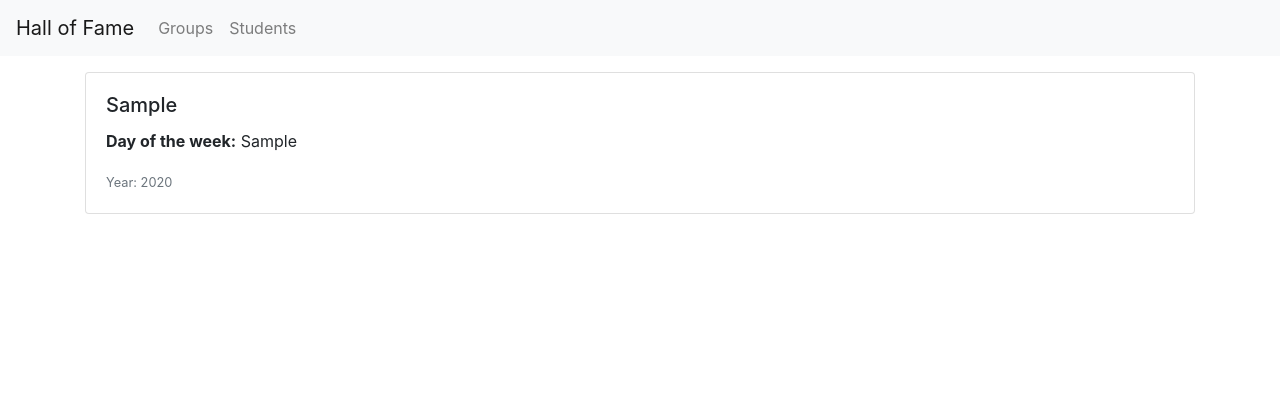
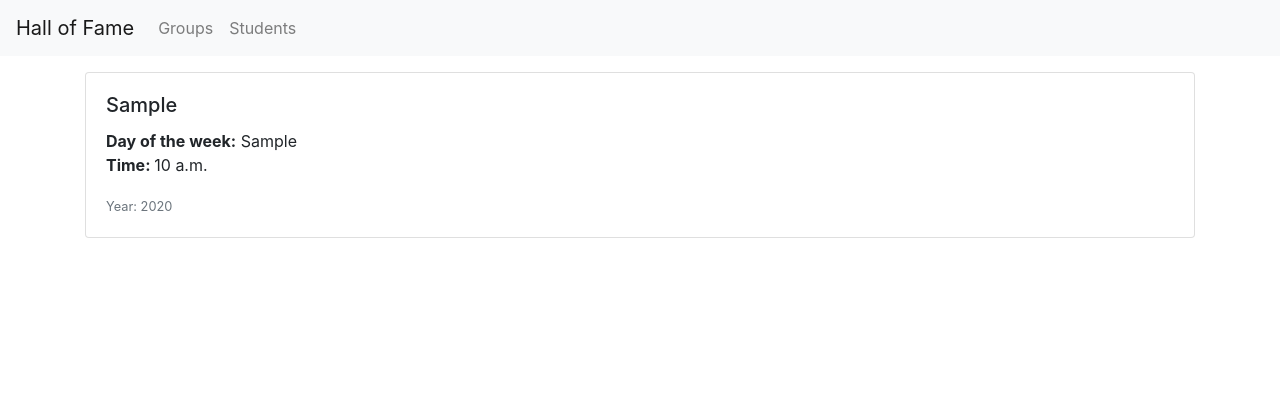
Before and after one commit to hardkov/hall-of-fame, a Django app: page /groups/ in a window 1280 px wide. Shown: the top 420 px of the page. Run offline with Django 3.2, Linux system fonts and the light colour scheme; tables that the repository leaves empty hold one stand-in row (values such as "Sample post"); some libraries are stand-ins or nearby versions.

Commit message:
Add time field to Group model

```diff
--- a/hof/models.py
+++ b/hof/models.py
@@ -15,10 +15,11 @@ class Task(models.Model):
 class Group(models.Model):
     year = models.IntegerField(default=int(datetime.datetime.now().year))
     day_of_the_week = models.CharField(max_length=10)
+    time = models.TimeField(default=datetime.time(8, 0, 0))
     lecturer = models.CharField(max_length=30)
 
     def __str__(self):
-        return f'{self.year}_{self.day_of_the_week}_{self.lecturer}'
+        return f'{self.year}_{self.day_of_the_week}_godz{self.time.hour}_{self.lecturer}'
 
 
 class Student(models.Model):
--- a/hof/templates/hof/groups/groups.html
+++ b/hof/templates/hof/groups/groups.html
@@ -8,7 +8,8 @@
             <div class="card-body">
               <h5 class="card-title">{{ group.lecturer }}</h5>
               <p class="card-text">
-                  <strong>Day of the week:</strong> {{ group.day_of_the_week }}
+                  <strong>Day of the week:</strong> {{ group.day_of_the_week }} <br>
+                  <strong>Time: </strong> {{ group.time }}
               </p>
               <p class="card-text"><small class="text-muted">Year: {{ group.year }}</small></p>
             </div>
--- a/hof/views.py
+++ b/hof/views.py
@@ -21,6 +21,7 @@ class GroupView(generic.DetailView):
     model = Group
     template_name = 'hof/groups/group.html'
 
+
 # STUDENT VIEWS
 class StudentsView(generic.ListView):
     model = Student
```
Also changed, not shown: hof/migrations/0002_group_time.py (added).
